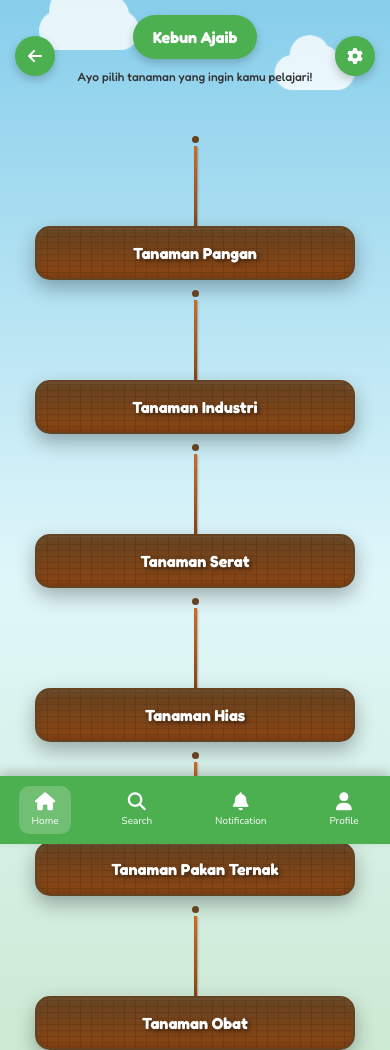
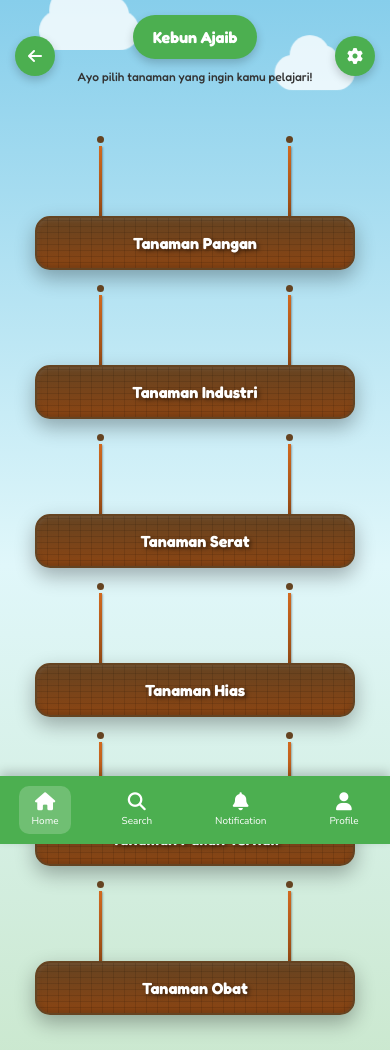
Before and after one commit to network06/agroplay, a website: page aplikasi/kebun-ajaib.html in a window 390 px wide. Shown: the top 1050 px of the page. Drawn offline with nearby package versions, Linux system fonts and the light colour scheme.

Commit message:
Fix Kebun Ajaib rope design and overlapping issues
- Replace single rope with two ropes from top corners of each wooden plank
- Make ropes longer (100px) to match image exactly
- Fix overlapping/tumpang tindih issues by increasing gap between signs
- Update rope positioning to 20% from left and right edges
- Add responsive design for rope heights on different screen sizes
- Ensure proper spacing and no element overlap
- Match exact design from provided images

```diff
--- a/aplikasi/kebun-ajaib.html
+++ b/aplikasi/kebun-ajaib.html
@@ -214,7 +214,7 @@
             flex-direction: column;
             align-items: center;
             padding: 20px;
-            gap: 25px;
+            gap: 35px;
             margin-bottom: 100px;
         }
 
@@ -232,17 +232,48 @@
             50% { transform: rotate(2deg); }
         }
 
-        /* LONG Rope - Like in Image */
-        .rope {
+        /* Rope Container - Two Ropes from Top */
+        .rope-container {
+            position: relative;
+            width: 100%;
+            height: 100px;
+            margin-bottom: -10px;
+        }
+
+        /* Left Rope */
+        .rope-left {
+            position: absolute;
+            top: 0;
+            left: 20%;
             width: 3px;
-            height: 80px;
+            height: 100px;
             background: linear-gradient(180deg, #D2691E, #8B4513);
-            margin: 0 auto;
-            position: relative;
             box-shadow: 1px 1px 2px rgba(0,0,0,0.3);
         }
 
-        .rope::before {
+        .rope-left::before {
+            content: '';
+            position: absolute;
+            top: -10px;
+            left: -2px;
+            width: 7px;
+            height: 7px;
+            background: #654321;
+            border-radius: 50%;
+        }
+
+        /* Right Rope */
+        .rope-right {
+            position: absolute;
+            top: 0;
+            right: 20%;
+            width: 3px;
+            height: 100px;
+            background: linear-gradient(180deg, #D2691E, #8B4513);
+            box-shadow: 1px 1px 2px rgba(0,0,0,0.3);
+        }
+
+        .rope-right::before {
             content: '';
             position: absolute;
             top: -10px;
@@ -407,7 +438,15 @@
 
             .hanging-signs-container {
                 padding: 15px;
-                gap: 20px;
+                gap: 25px;
+            }
+
+            .rope-container {
+                height: 80px;
+            }
+
+            .rope-left, .rope-right {
+                height: 80px;
             }
 
             .wooden-plank {
@@ -454,8 +493,12 @@
                 max-width: 320px;
             }
 
-            .rope {
-                height: 60px;
+            .rope-container {
+                height: 120px;
+            }
+
+            .rope-left, .rope-right {
+                height: 120px;
             }
         }
     </style>
@@ -491,7 +534,10 @@
         <div class="hanging-signs-container">
             <!-- Hanging Sign 1 -->
             <div class="hanging-sign loading">
-                <div class="rope"></div>
+                <div class="rope-container">
+                    <div class="rope-left"></div>
+                    <div class="rope-right"></div>
+                </div>
                 <div class="wooden-plank" onclick="selectPlant('pangan')">
                     <p class="plank-text">Tanaman Pangan</p>
                 </div>
@@ -499,7 +545,10 @@
 
             <!-- Hanging Sign 2 -->
             <div class="hanging-sign loading">
-                <div class="rope"></div>
+                <div class="rope-container">
+                    <div class="rope-left"></div>
+                    <div class="rope-right"></div>
+                </div>
                 <div class="wooden-plank" onclick="selectPlant('industri')">
                     <p class="plank-text">Tanaman Industri</p>
                 </div>
@@ -507,7 +556,10 @@
 
             <!-- Hanging Sign 3 -->
             <div class="hanging-sign loading">
-                <div class="rope"></div>
+                <div class="rope-container">
+                    <div class="rope-left"></div>
+                    <div class="rope-right"></div>
+                </div>
                 <div class="wooden-plank" onclick="selectPlant('serat')">
                     <p class="plank-text">Tanaman Serat</p>
                 </div>
@@ -515,7 +567,10 @@
 
             <!-- Hanging Sign 4 -->
             <div class="hanging-sign loading">
-                <div class="rope"></div>
+                <div class="rope-container">
+                    <div class="rope-left"></div>
+                    <div class="rope-right"></div>
+                </div>
                 <div class="wooden-plank" onclick="selectPlant('hias')">
                     <p class="plank-text">Tanaman Hias</p>
                 </div>
@@ -523,7 +578,10 @@
 
             <!-- Hanging Sign 5 -->
             <div class="hanging-sign loading">
-                <div class="rope"></div>
+                <div class="rope-container">
+                    <div class="rope-left"></div>
+                    <div class="rope-right"></div>
+                </div>
                 <div class="wooden-plank" onclick="selectPlant('pakan')">
                     <p class="plank-text">Tanaman Pakan Ternak</p>
                 </div>
@@ -531,7 +589,10 @@
 
             <!-- Hanging Sign 6 -->
             <div class="hanging-sign loading">
-                <div class="rope"></div>
+                <div class="rope-container">
+                    <div class="rope-left"></div>
+                    <div class="rope-right"></div>
+                </div>
                 <div class="wooden-plank" onclick="selectPlant('obat')">
                     <p class="plank-text">Tanaman Obat</p>
                 </div>
```
